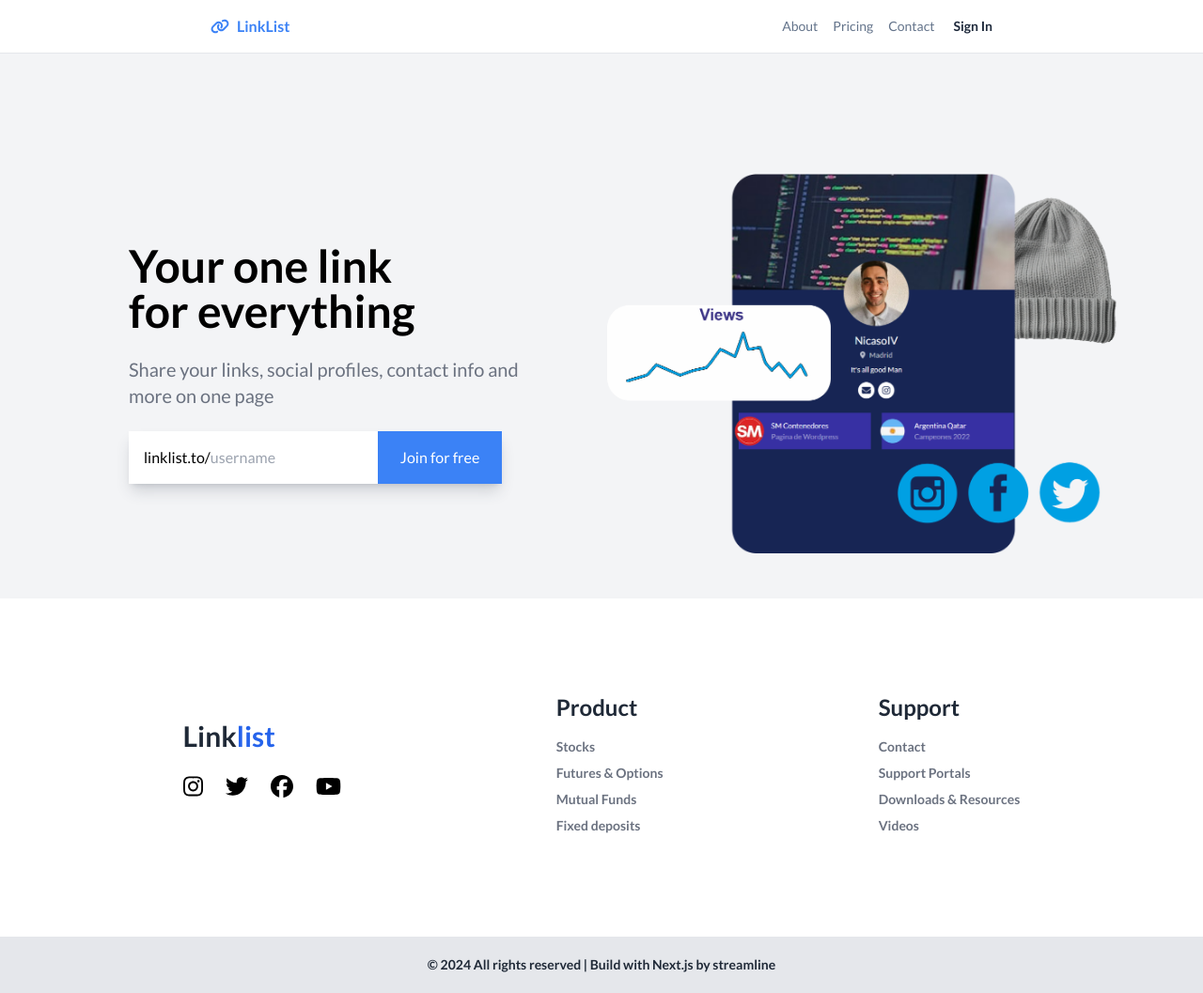
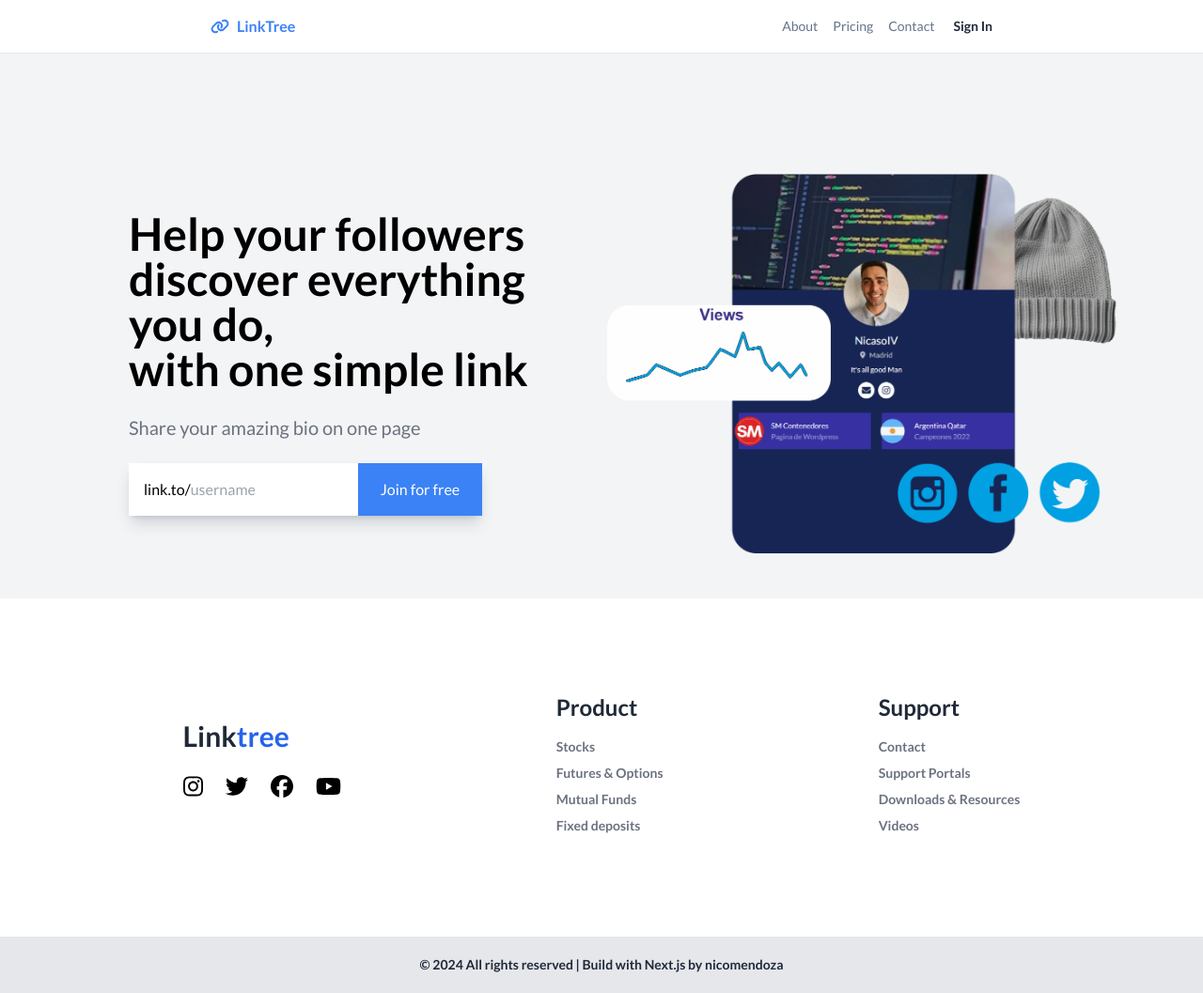
Before and after one commit to NicolasMendoza92/LinkTree-Clone, a Next.js app: page / in a window 1280 px wide. Shown: the whole page at 94% size. Built offline with nearby package versions, Linux system fonts and the light colour scheme; no server answers.

Commit message:
small changes

```diff
--- a/src/app/(website)/page.js
+++ b/src/app/(website)/page.js
@@ -15,10 +15,10 @@
         <div className="mx-auto">
           <div className='max-w-md  mb-6'>
             <h1 className='text-5xl font-bold'>
-              Your one link  <br /> for everything
+             Help your followers discover everything you do,<br /> with one simple link
             </h1>
             <h2 className='text-gray-500 text-xl mt-6'>
-              Share your links, social profiles, contact info and more on one page
+              Share your amazing bio on one page
             </h2>
           </div>
           <HeroForm user={session?.user} />
--- a/src/app/(website)/pricing/page.js
+++ b/src/app/(website)/pricing/page.js
@@ -93,7 +93,7 @@
           </div>
           <button
             className="bg-blue-100 shadow text-center py-4 px-4 flex gap-3 mx-auto mb-4 items-center justify-center rounded-lg border border-zinc-600 ">
-            Get Pro
+            Get pro
           </button>
           </div>
 
--- a/src/components/Footer.js
+++ b/src/components/Footer.js
@@ -9,7 +9,7 @@
 				<div className="p-5 ">
 					<ul>
 						<p className="text-gray-800 font-bold text-3xl pb-6">
-							Link<span className="text-blue-600">list</span>
+							Link<span className="text-blue-600">tree</span>
 						</p>
 						<div className="flex gap-6 pb-5">
 							<FontAwesomeIcon icon={faInstagram} className="text-2xl cursor-pointer hover:text-blue-600" />
@@ -58,7 +58,7 @@
 				<h1 className=" text-gray-800 font-semibold">
 					© 2024 All rights reserved | Build with Next.js by{" "}
 					<span className="hover:text-blue-600 font-semibold cursor-pointer">
-						streamline{" "}
+						nicomendoza{" "}
 					</span>
 				</h1>
 			</div>
--- a/src/components/NavbarWeb.js
+++ b/src/components/NavbarWeb.js
@@ -21,7 +21,7 @@
             <div className='flex items-center gap-6 '>
                 <Link href={'/'} className="flex items-center gap-2 text-blue-500">
                     <FontAwesomeIcon icon={faLink} className="text-blue-500" />
-                    <span className="font-bold">LinkList</span>
+                    <span className="font-bold">LinkTree</span>
                 </Link>
             </div>
             <div className="hidden md:flex justify-between items-center gap-5">
--- a/src/components/buttons/LoginFacebook.js
+++ b/src/components/buttons/LoginFacebook.js
@@ -10,7 +10,7 @@
       onClick={() => signIn('facebook')}
       className="bg-white shadow text-center w-full py-4 flex gap-3 mt-2 items-center justify-center">
       <FontAwesomeIcon icon={faFacebook} className="h-6" />
-      <span>Sign In with Facebook</span>
+      <span>Continue with Facebook</span>
     </button>
   );
 }
--- a/src/components/buttons/LoginGoogle.js
+++ b/src/components/buttons/LoginGoogle.js
@@ -10,7 +10,7 @@
       onClick={() => signIn('google')}
       className="bg-white shadow text-center w-full py-4 flex gap-3 items-center justify-center">
       <FontAwesomeIcon icon={faGoogle} className="h-6" />
-      <span>Sign In with Google</span>
+      <span>Continue with Google</span>
     </button>
   );
 }
--- a/src/components/forms/HeroForm.js
+++ b/src/components/forms/HeroForm.js
@@ -41,7 +41,7 @@
   return (
     <div>
       <form onSubmit={handleSubmit} className='inline-flex items-center shadow-lg shadow-gray-700/20'>
-        <span className='bg-white py-4 pl-4'>linklist.to/</span>
+        <span className='bg-white py-4 pl-4'>link.to/</span>
         <input
           type='text'
           className='py-4 '
```
